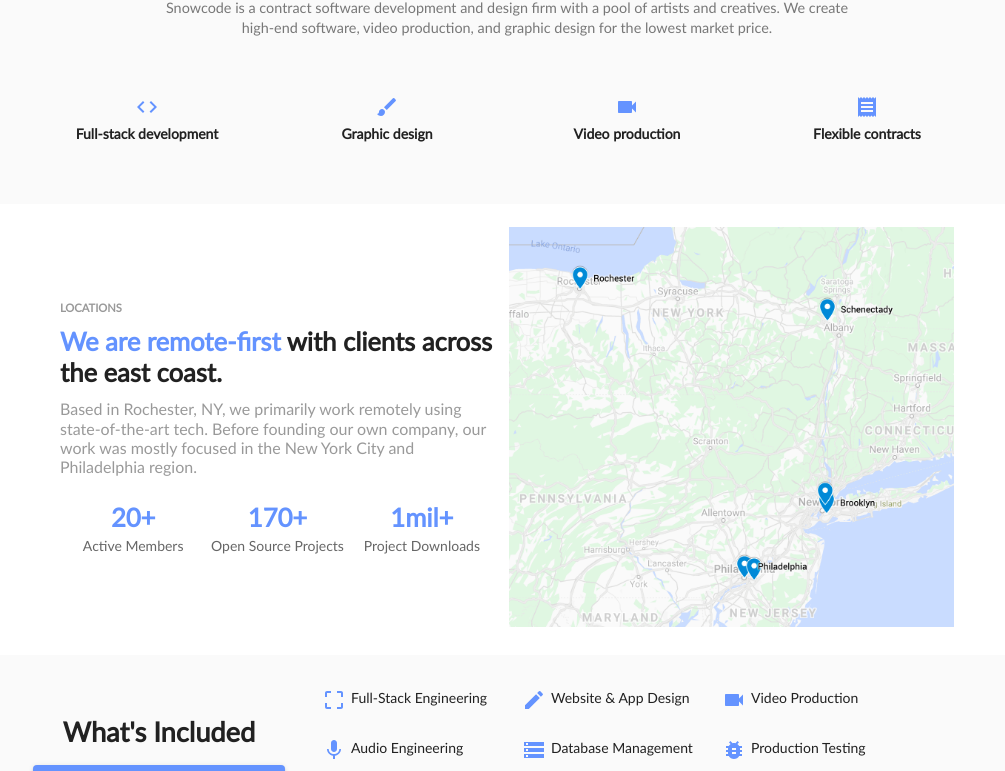
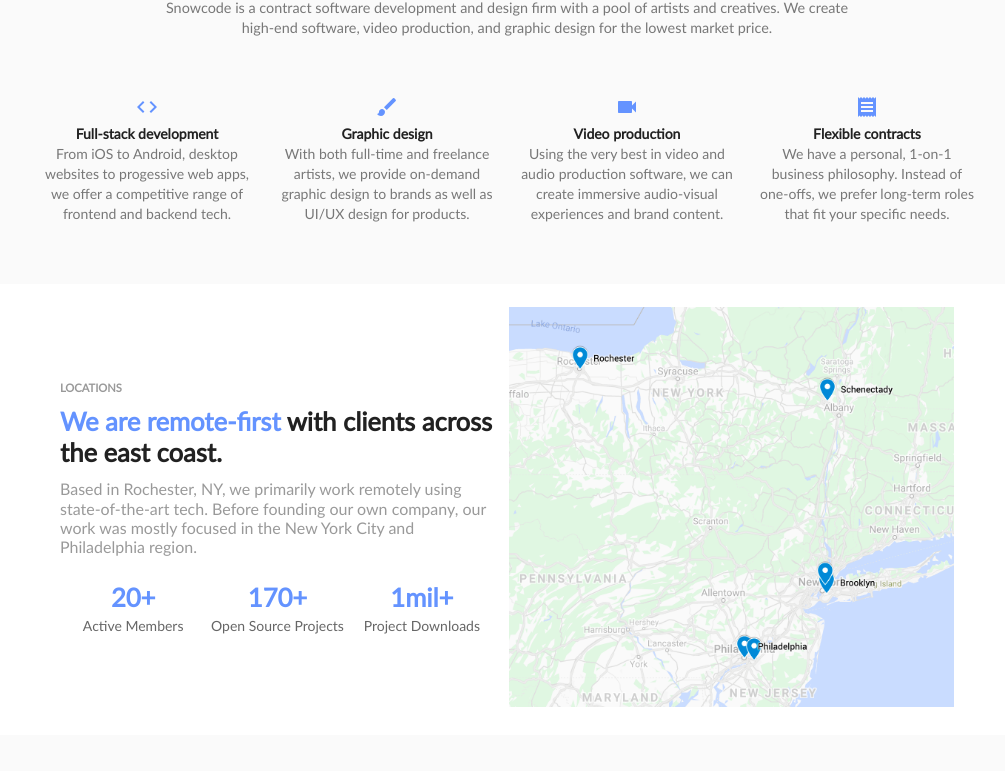
Before and after one commit to SnowcodeDesign/snowcode, a React (Create React App) app: page / in a window 1280 px wide. Shown: the part 335-1106 px from the top of the page, without its empty margins (133-1138 px from the left). Built offline with nearby package versions, Linux system fonts and the light colour scheme.

Commit message:
fill in features grid with new copy

```diff
--- a/src/components/snowcodeFeaturesGrid.jsx
+++ b/src/components/snowcodeFeaturesGrid.jsx
@@ -65,7 +65,7 @@
 export default function SnowcodeFeaturesGrid({ theme }) {
   const classes = useStyles();
 
-  const headerTitle = "Let us design, develop, and ship ";
+  const headerTitle = "Let us design, develop, and deploy ";
   const headerTitleSuffix = "your next big idea";
   const headerBody = "Snowcode is a contract software development and design firm with a pool of artists and creatives. We create high-end software, video production, and graphic design for the lowest market price.";
 
@@ -84,25 +84,25 @@
   const gridCells = [{
     image: <CodeIcon />,
     title: 'Full-stack development',
-    body: '',
+    body: 'From iOS to Android, desktop websites to progessive web apps, we offer a competitive range of frontend and backend tech.',
   }, {
     image: (
       <BrushIcon />
     ),
     title: 'Graphic design',
-    body: '',
+    body: 'With both full-time and freelance artists, we provide on-demand graphic design to brands as well as UI/UX design for products.',
   }, {
     image: (
       <VideocamIcon />
     ),
     title: 'Video production',
-    body: '',
+    body: 'Using the very best in video and audio production software, we can create immersive audio-visual experiences and brand content.',
   }, {
     image: (
       <ReceiptIcon />
     ),
     title: 'Flexible contracts',
-    body: '',
+    body: 'We have a personal, 1-on-1 business philosophy. Instead of one-offs, we prefer long-term roles that fit your specific needs.',
   }];
   const gridCellComponents = gridCells.map(cell => {
     return (
--- a/src/components/snowcodeWhatsIncludedTable.jsx
+++ b/src/components/snowcodeWhatsIncludedTable.jsx
@@ -82,10 +82,20 @@
   const featuresElements = features.map(f => {
     return (
       <div className={classes.feature}>
-        <div className={classes.featureImage}>
-          {f.image}
-        </div>
-        { f.text }
+        <table>
+          <tbody>
+            <tr>
+              <td>
+                <div className={classes.featureImage}>
+                  {f.image}
+                </div>
+              </td>
+              <td>
+                { f.text }
+              </td>
+            </tr>
+          </tbody>
+        </table>
       </div>
     );
   });
@@ -105,7 +115,7 @@
               <div>
                 What's Included
                 <div className={classes.rootTextCellButton}>
-                  <Button variant="contained" color="secondary">Learn More About Our Skills</Button>
+                  <Button variant="outlined" color="secondary">Contact Us</Button>
                 </div>
               </div>
             </td>
```
Also changed, not shown: 8 other files (tests, documents, lock files or other folders).
